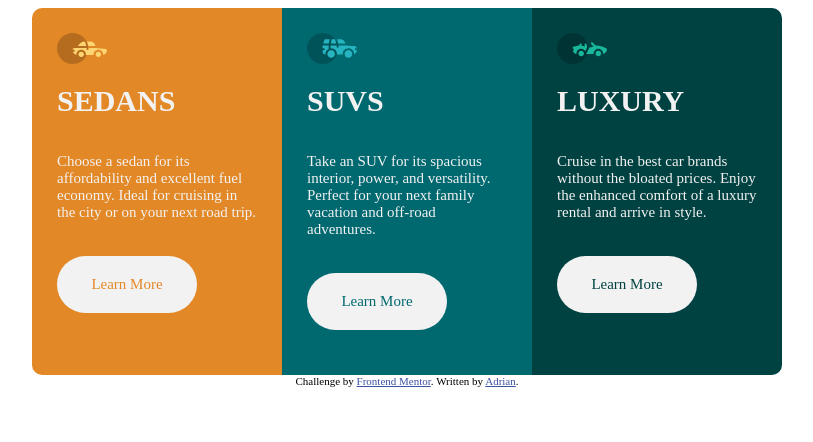
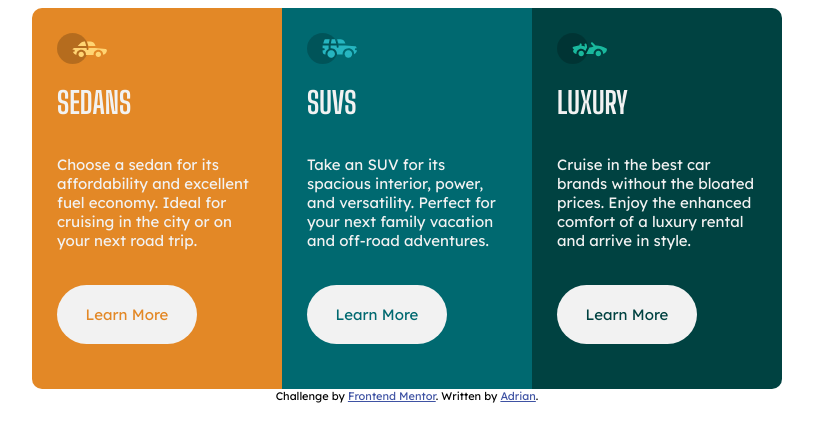
Before and after one commit to Ommp/frontendmentorchallenge, a plain HTML site: page index.html in a window 1280 px wide. Shown: the whole page, without its empty margins (233-1046 px from the left). Drawn offline with Linux system fonts and the light colour scheme.

Commit message:
add new fonts. add hover effect on "learn more" buttons.

```diff
--- a/index.html
+++ b/index.html
@@ -11,6 +11,10 @@
       href="./images/favicon-32x32.png"
     />
     <link rel="stylesheet" href="style.css" />
+
+<link rel="preconnect" href="https://fonts.googleapis.com">
+<link rel="preconnect" href="https://fonts.gstatic.com" crossorigin>
+<link href="https://fonts.googleapis.com/css2?family=Big+Shoulders+Display:wght@700&family=Lexend+Deca&display=swap" rel="stylesheet">
 
     <title>Frontend Mentor | 3-column preview card component</title>
   </head>
@@ -42,7 +46,7 @@
           Cruise in the best car brands without the bloated prices. Enjoy the
           enhanced comfort of a luxury rental and arrive in style.
         </p>
-        <a href="/" class="learn-more">Learn More</a>
+        <a href="" class="learn-more">Learn More</a>
       </div>
     </div>
 
--- a/style.css
+++ b/style.css
@@ -1,5 +1,6 @@
 body {
     font-size: 15px;
+    font-family: 'Lexend Deca', sans-serif;
 }
 
 .attribution {
@@ -19,6 +20,7 @@ body {
 .car-title {
     text-transform: uppercase;
     color: hsl(0, 0%, 95%);
+    font-family: 'Big Shoulders Display', sans-serif;
 }
 
 .car-paragraph {
@@ -70,6 +72,10 @@ body {
     margin-top: 20px;
 }
 
+.learn-more:hover {
+    background: hsl(0, 0%, 90%);
+}
+
 .flex:nth-child(1) .learn-more {
     color: hsl(31, 77%, 52%);
 }
```
